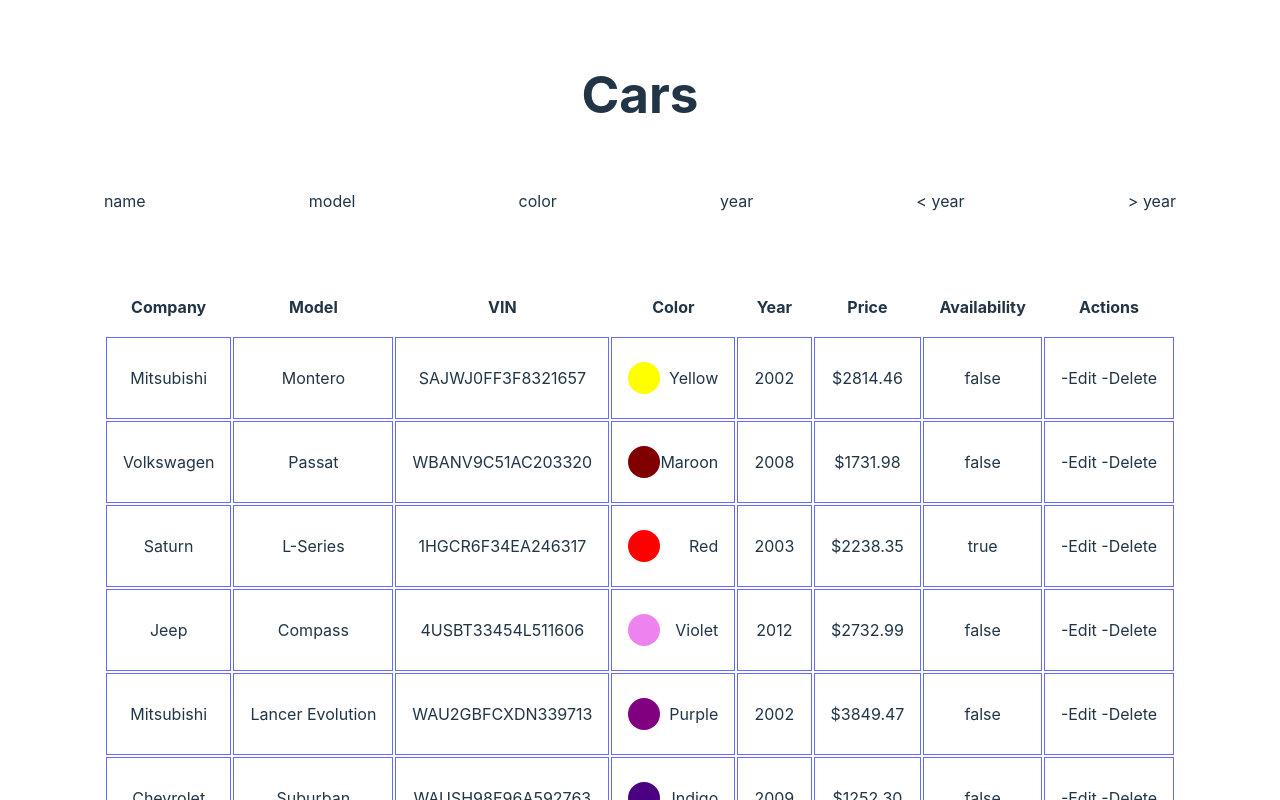
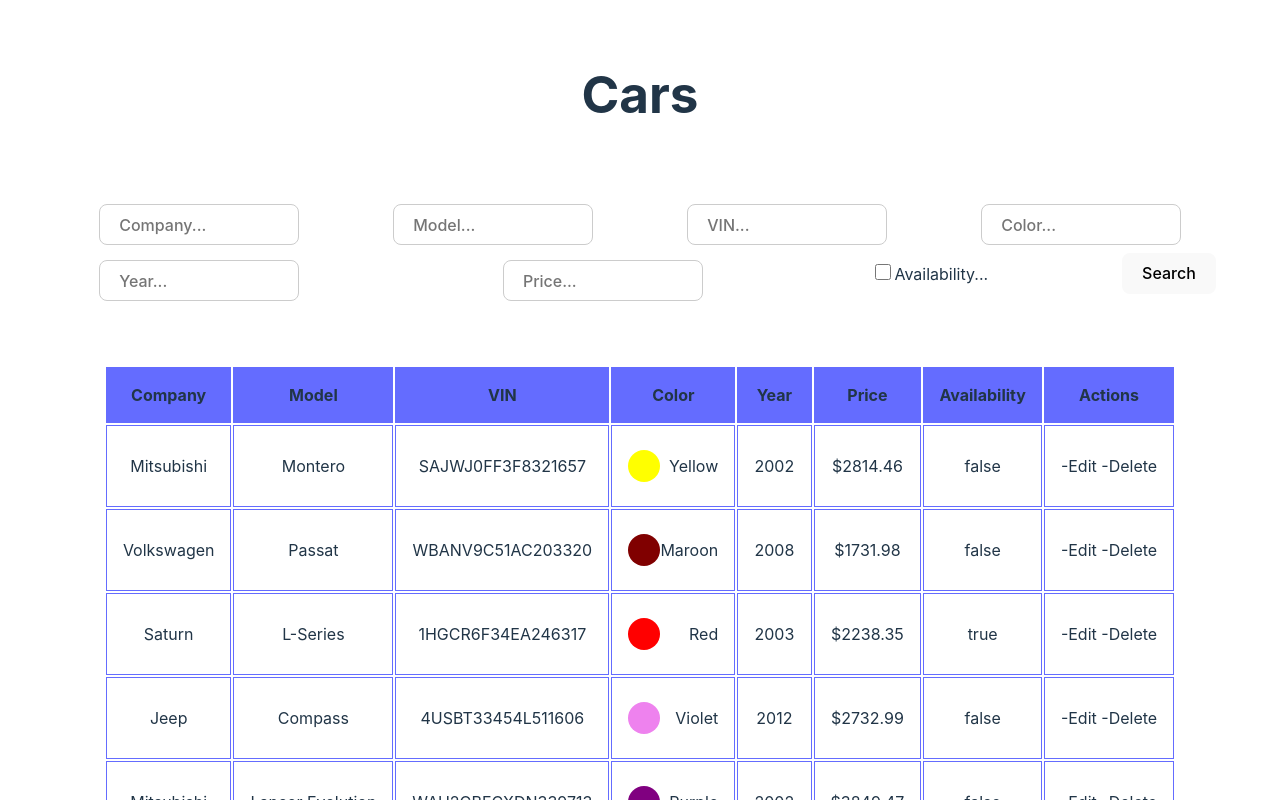
Before and after one commit to irynayudina/Cars-Table, a React (Vite) app: page / in a window 1280 px wide. Shown: the top 800 px of the page. Built offline with nearby package versions, Linux system fonts and the light colour scheme; no server answers.

Commit message:
+ searchbar and styles

```diff
--- /dev/null
+++ b/src/components/inputs/Input.css
@@ -0,0 +1,52 @@
+.input-wrapper {
+  position: relative;
+  width: 270px;
+  margin-top: 15px;
+}
+.checkbox-wrapper {
+  width: auto;
+}
+
+.input-wrapper input {
+  border: 1px solid #ccc;
+  border-radius: 8px;
+  padding: 0.6em 1.2em;
+  font-size: 1em;
+  font-weight: 500;
+  font-family: inherit;
+  transition: border-color 0.25s;
+  width: 200px;
+  box-sizing: border-box;
+}
+
+input:hover {
+  border-color: #646cff;
+}
+
+.input-wrapper label {
+  position: absolute;
+  /* position: relative; */
+  top: -15px;
+  left: 1rem;
+  background-color: white;
+  padding: 0 5px;
+  display: none;
+}
+
+.input-wrapper input:focus + label {
+  display: block;
+}
+
+.input-wrapper input.filled + label {
+  display: block;
+}
+
+input:focus,
+input:focus-visible {
+  outline: 4px auto -webkit-focus-ring-color;
+}
+
+input[type=checkbox]{
+  width: 1rem;
+  height: 1rem;
+}
--- /dev/null
+++ b/src/components/inputs/Input.jsx
@@ -0,0 +1,36 @@
+import React, {useState} from 'react'
+import './Input.css'
+const Input = ({
+  typeProp="text",
+  idProp,
+  placeholderProp,
+  labelProp,
+  valueInp,
+  setValueInp,
+}) => {
+  const [filled, setFilled] = useState("");
+
+  const handleChange = (event) => {
+    setValueInp(event.target.value);
+    if (event.target.value) {
+      setFilled("filled");
+    } else {
+      setFilled("");
+    }
+  };
+  return (
+    <div class="input-wrapper">
+      <input
+        type={typeProp}
+        id={idProp}
+        placeholder={placeholderProp}
+        className={filled}
+        value={valueInp}
+        onChange={handleChange}
+      />
+      <label htmlFor={idProp}>{labelProp}</label>
+    </div>
+  );
+};
+
+export default Input
--- /dev/null
+++ b/src/components/inputs/InputCheckbox.jsx
@@ -0,0 +1,20 @@
+import React from "react";
+
+const InputCheckbox = ({ idProp, labelProp, isChecked, setIsChecked }) => {
+  const handleCheckboxChange = (event) => {
+    setIsChecked(event.target.checked);
+  };
+  return (
+    <div class="checkbox-wrapper">
+      <input
+        type="checkbox"
+        id={idProp}
+        checked={isChecked}
+        onChange={handleCheckboxChange}
+      />
+      <label htmlFor={idProp}>{labelProp}</label>
+    </div>
+  );
+};
+
+export default InputCheckbox;
--- a/src/components/search/SearchBar.css
+++ b/src/components/search/SearchBar.css
@@ -1,5 +1,6 @@
-.searchbar-container{
+.searchbar-container form{
   display: flex;
   justify-content: space-between;
   align-items: center;
+  flex-wrap: wrap;
 }
--- a/src/components/search/SearchBar.jsx
+++ b/src/components/search/SearchBar.jsx
@@ -1,14 +1,75 @@
-import React from 'react'
+import React, { useState } from "react";
 import './SearchBar.css'
+import Input from "../inputs/Input";
+import InputCheckbox from "../inputs/InputCheckbox";
+
 const SearchBar = () => {
+  const [company, setCompany] = useState("")
+  const [model, setModel] = useState("");
+  const [vin, setVin] = useState("");
+  const [color, setColor] = useState("");
+  const [year, setYear] = useState();
+  const [price, setPrice] = useState();
+  const [isAvailable, setIsAvailable] = useState(false);
+
+  const handleSubmit = (event) => {
+    // event.preventDefault();
+  };
   return (
     <div className="searchbar-container">
-      <div>name</div>
-      <div>model</div>
-      <div>color</div>
-      <div>year</div>
-      <div>{"< year"}</div>
-      <div>{"> year"}</div>
+      <form onSubmit={handleSubmit}>
+        <Input
+          idProp="company"
+          placeholderProp="Company..."
+          labelProp="Company..."
+          valueInp={company}
+          setValueInp={setCompany}
+        />
+        <Input
+          idProp="model"
+          placeholderProp="Model..."
+          labelProp="Model..."
+          valueInp={model}
+          setValueInp={setModel}
+        />
+        <Input
+          idProp="vin"
+          placeholderProp="VIN..."
+          labelProp="VIN..."
+          valueInp={vin}
+          setValueInp={setVin}
+        />
+        <Input
+          idProp="color"
+          placeholderProp="Color..."
+          labelProp="Color..."
+          valueInp={color}
+          setValueInp={setColor}
+        />
+        <Input
+          typeProp="number"
+          idProp="year"
+          placeholderProp="Year..."
+          labelProp="Year..."
+          valueInp={year}
+          setValueInp={setYear}
+        />
+        <Input
+          typeProp="number"
+          idProp="price"
+          placeholderProp="Price..."
+          labelProp="Price..."
+          valueInp={price}
+          setValueInp={setPrice}
+        />
+        <InputCheckbox
+          idProp="availability"
+          labelProp="Availability..."
+          isChecked={isAvailable}
+          setIsChecked={setIsAvailable}
+        />
+        <button type="submit">Search</button>
+      </form>
     </div>
   );
 }
--- a/src/components/table/Table.css
+++ b/src/components/table/Table.css
@@ -8,7 +8,10 @@
   padding: 1rem;
 }
 td{
-    border: 1px solid #646cff;
+  border: 1px solid #646cff;
+}
+thead tr{
+  background-color: #646cff;
 }
 .color-car{
     display: flex;
--- a/src/components/table/Table.jsx
+++ b/src/components/table/Table.jsx
@@ -3,7 +3,7 @@
 
 const Table = ({ cars }) => {
   const portionSize = 10;
-  const [pageNum, setPageNum] = useState(10);
+  const [pageNum, setPageNum] = useState(portionSize);
   const [displayCars, setDisplayCars] = useState([]);
   const [isLoading, setIsLoading] = useState(false);
 
```
